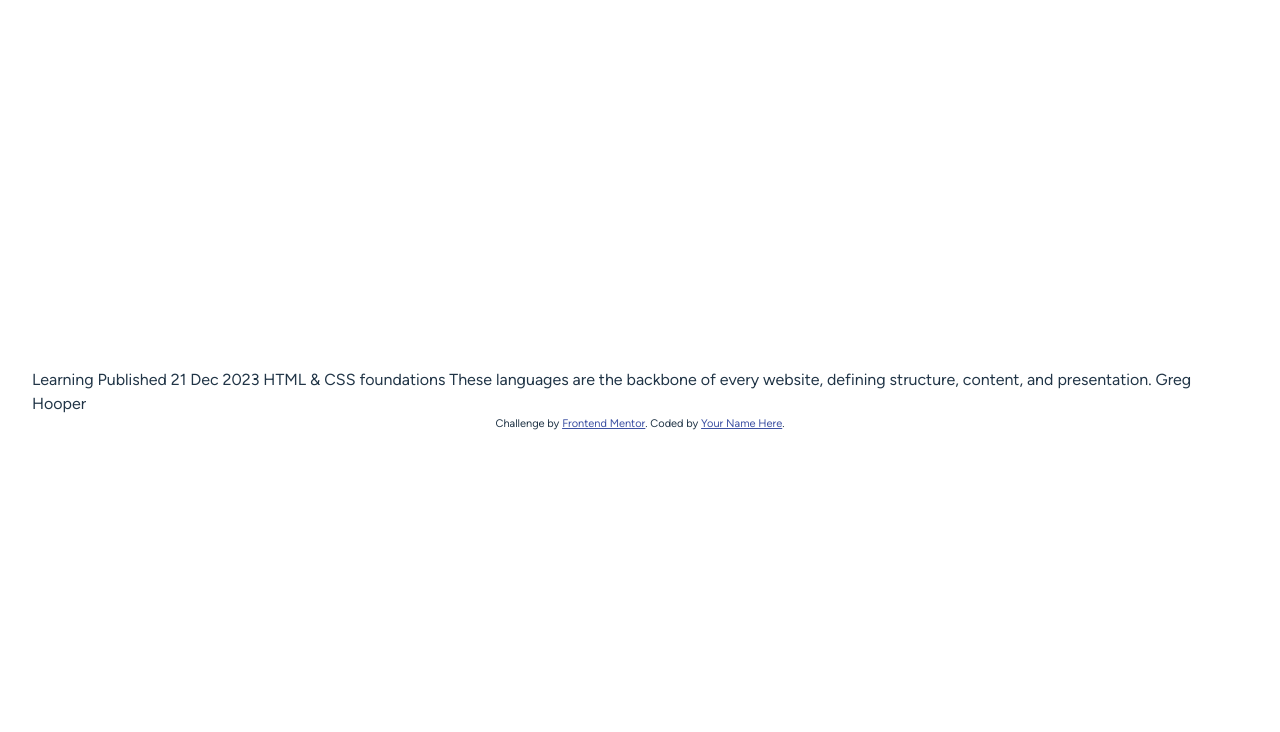
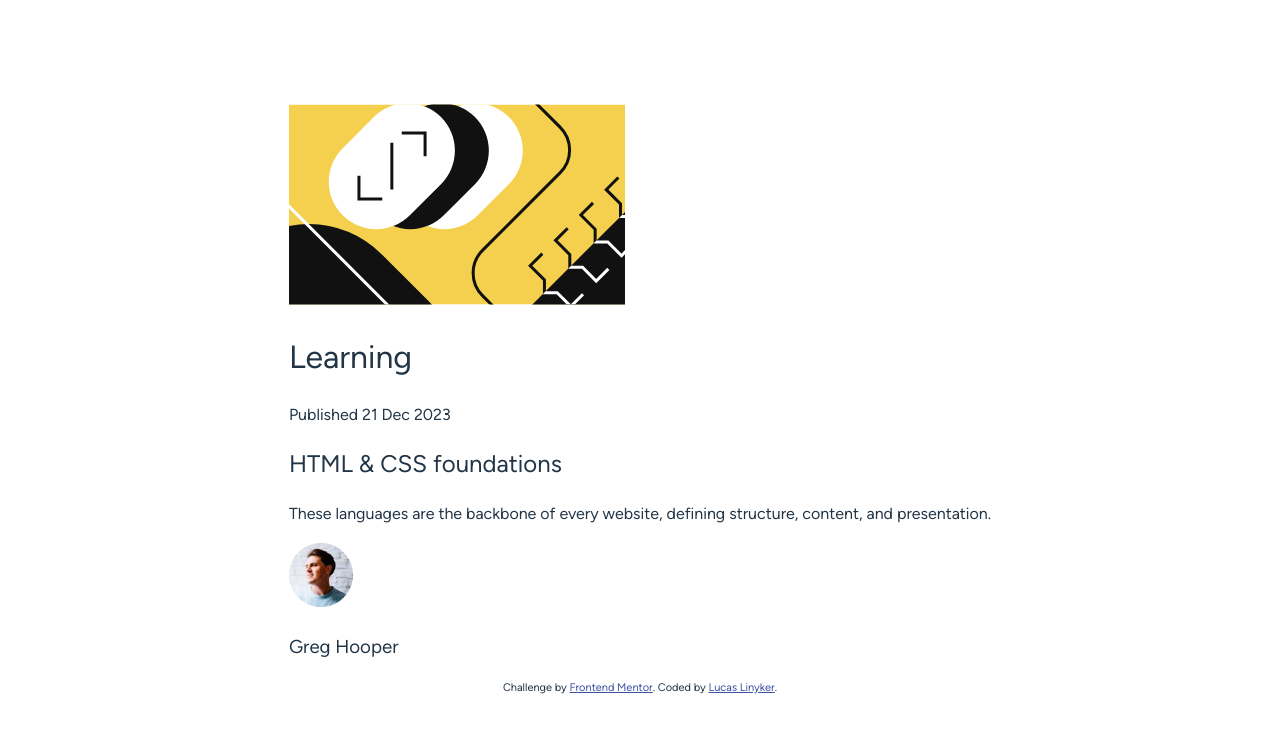
Before and after one commit to lucaslinyker/blog-preview-card, a React (Vite) app: page / in a window 1280 px wide. Shown: the top 732 px of the page. Built offline with nearby package versions, Linux system fonts and the light colour scheme.

Commit message:
:sparkles: feat: Adicionar formatação html

```diff
--- a/src/App.jsx
+++ b/src/App.jsx
@@ -1,22 +1,36 @@
-import "./App.css"
+import "./App.css";
+import illustration from "./assets/images/illustration-article.svg";
+import avatar from "./assets/images/image-avatar.webp";
 
 function App() {
   return (
     <>
-      Learning
+      <main>
+        <img src={illustration} alt="Illustration" />
+        <h1>Learning</h1>
+        <p>Published 21 Dec 2023</p>
 
-      Published 21 Dec 2023
+        <h2>HTML & CSS foundations</h2>
+        <p>
+          These languages are the backbone of every website, defining structure,
+          content, and presentation.
+        </p>
 
-      HTML & CSS foundations
+        <img src={avatar} alt="Avatar of man" />
+        <h3>Greg Hooper</h3>
+      </main>
 
-      These languages are the backbone of every website, defining structure, content, and presentation.
-
-      Greg Hooper
-
-      <div className="attribution">
-        Challenge by <a href="https://www.frontendmentor.io?ref=challenge" target="_blank" rel="noreferrer">Frontend Mentor</a>.
-        Coded by <a href="#">Your Name Here</a>.
-      </div>
+      <footer className="attribution">
+        Challenge by{" "}
+        <a
+          href="https://www.frontendmentor.io?ref=challenge"
+          target="_blank"
+          rel="noreferrer"
+        >
+          Frontend Mentor
+        </a>
+        . Coded by <a href="https://github.com/lucaslinyker">Lucas Linyker</a>.
+      </footer>
     </>
   );
 }
```
